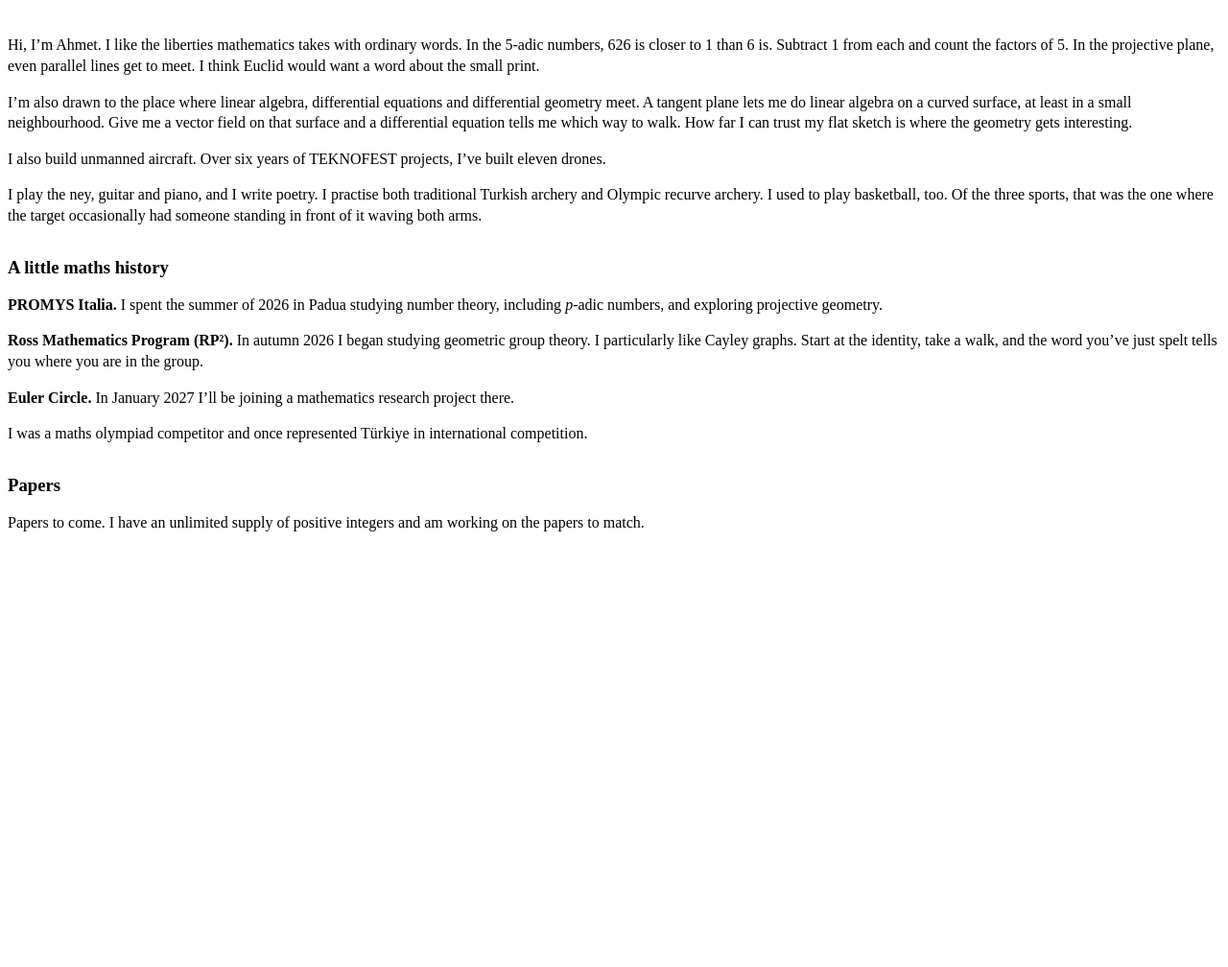
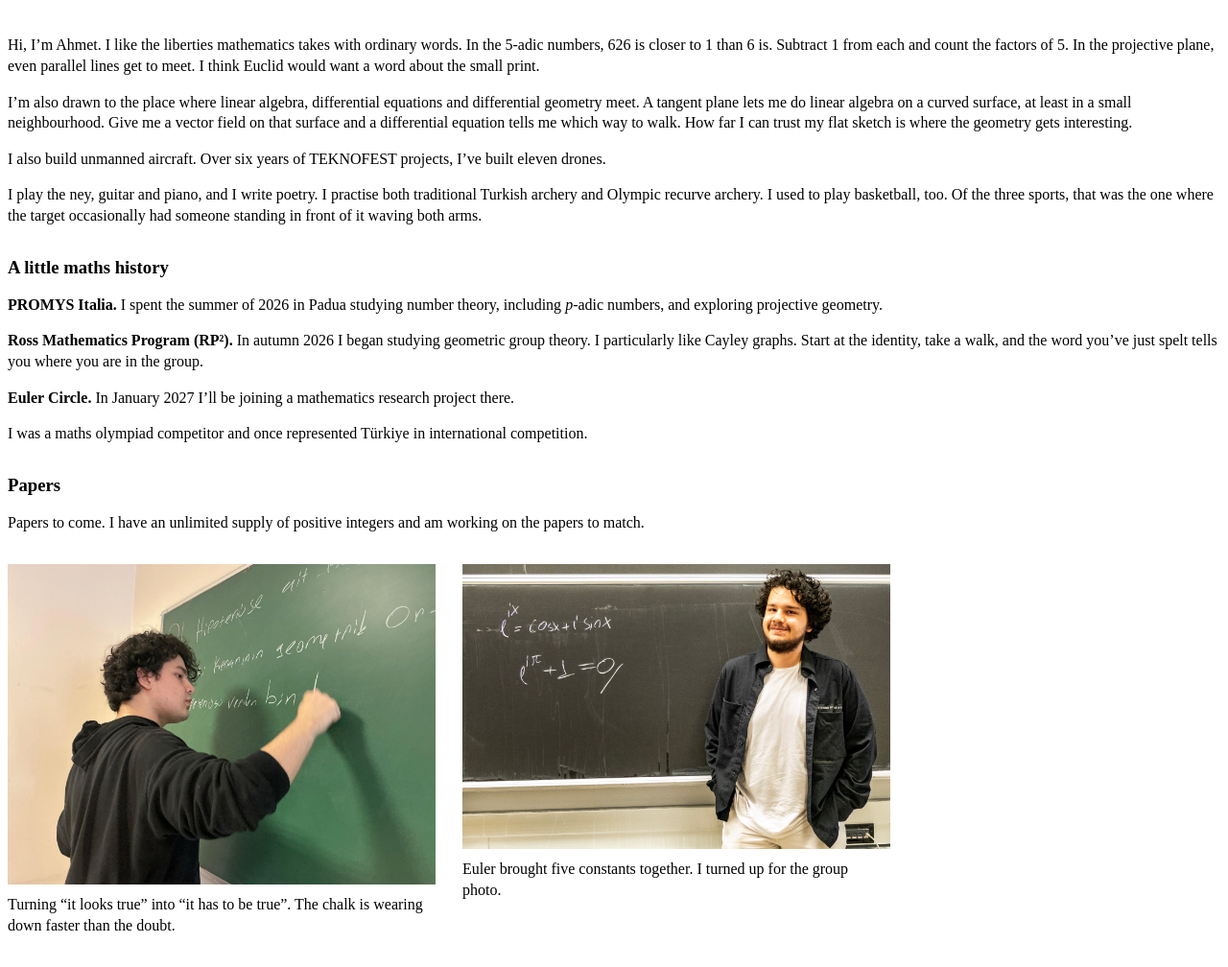
Before and after one commit to ahmetlutfifatih/ahmetlutfifatih.github.io, a plain HTML site: page index.html in a window 1280 px wide. Shown: the part 65-1073 px from the top of the page at 96% size. Before the commit the page ends 800 px from the top, so only its background shows below. Drawn offline with Linux system fonts and the light colour scheme.

Commit message:
Add side-by-side photographs with mathematical captions
Added a photo gallery section with images and captions.

```diff
--- a/index.html
+++ b/index.html
@@ -5,16 +5,27 @@
   <meta name="viewport" content="width=device-width, initial-scale=1">
   <title>Ahmet Lütfi Fatih</title>
   <link rel="stylesheet" href="style.css">
+  <style>
+    .photos { display: grid; grid-template-columns: repeat(2, minmax(0, 1fr)); gap: 28px; max-width: 920px; margin: 2em 0; align-items: start; }
+    .photos figure { margin: 0; }
+    .photos img { display: block; width: 100%; height: auto; }
+    .photos figcaption { margin-top: .65em; }
+    @media (max-width: 480px) { .photos { gap: 16px; } }
+  </style>
 </head>
 <body>
 <main>
   <h1>Ahmet Lütfi Fatih</h1>
 
 
+
+
   <p>Hi, I’m Ahmet. I like the liberties mathematics takes with ordinary words. In the 5-adic numbers, 626 is closer to 1 than 6 is. Subtract 1 from each and count the factors of 5. In the projective plane, even parallel lines get to meet. I think Euclid would want a word about the small print.</p>
   <p>I’m also drawn to the place where linear algebra, differential equations and differential geometry meet. A tangent plane lets me do linear algebra on a curved surface, at least in a small neighbourhood. Give me a vector field on that surface and a differential equation tells me which way to walk. How far I can trust my flat sketch is where the geometry gets interesting.</p>
   <p>I also build unmanned aircraft. Over six years of TEKNOFEST projects, I’ve built eleven drones.</p>
   <p>I play the ney, guitar and piano, and I write poetry. I practise both traditional Turkish archery and Olympic recurve archery. I used to play basketball, too. Of the three sports, that was the one where the target occasionally had someone standing in front of it waving both arms.</p>
+
+
 
 
   <h2 id="maths">A little maths history</h2>
@@ -25,12 +36,29 @@
 
 
 
+
+
+
+
   <p>I was a maths olympiad competitor and once represented Türkiye in international competition.</p>
+
+
 
 
   <h2 id="papers">Papers</h2>
 
   <p>Papers to come. I have an unlimited supply of positive integers and am working on the papers to match.</p>
+
+  <div class="photos" id="photos">
+    <figure>
+      <img src="chalkboard.jpeg" width="1600" height="1200" alt="Ahmet writing mathematics on a green chalkboard" loading="lazy">
+      <figcaption>Turning “it looks true” into “it has to be true”. The chalk is wearing down faster than the doubt.</figcaption>
+    </figure>
+    <figure>
+      <img src="euler.jpeg" width="1536" height="1024" alt="Ahmet beside Euler’s identity on a chalkboard" loading="lazy">
+      <figcaption>Euler brought five constants together. I turned up for the group photo.</figcaption>
+    </figure>
+  </div>
 </main>
 </body>
 </html>
```
